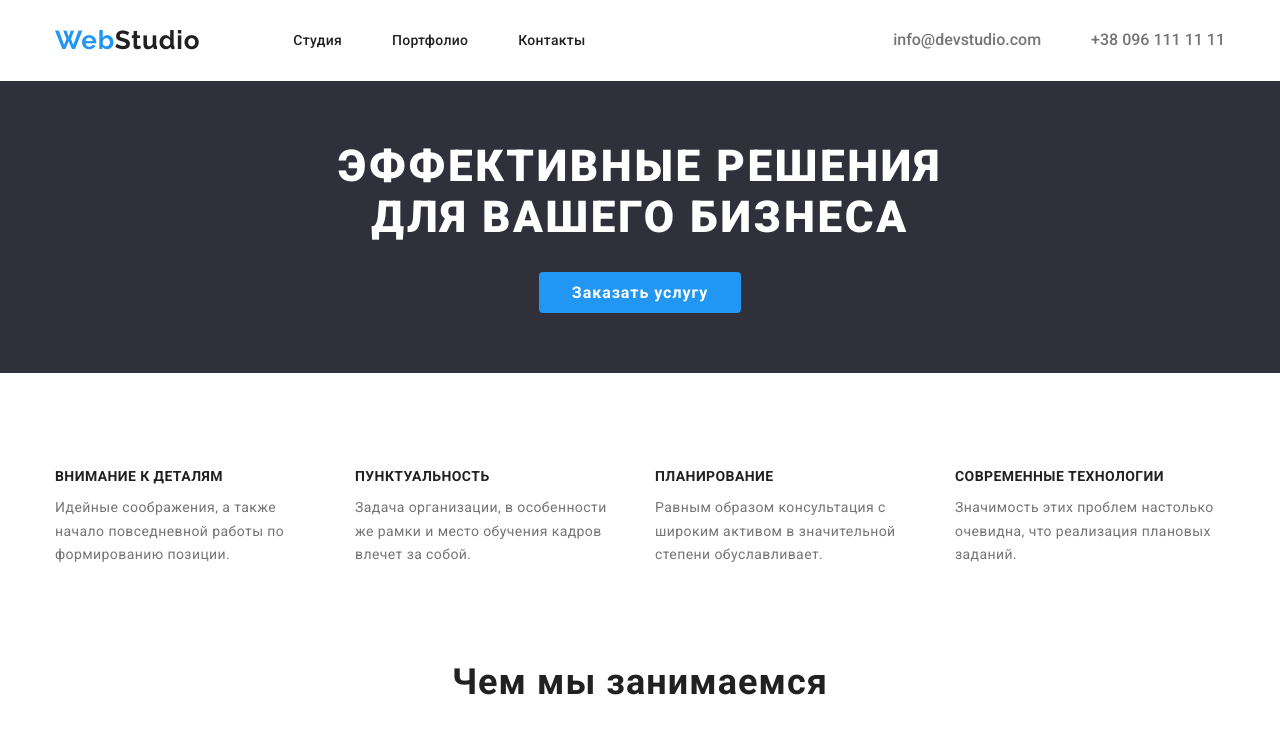
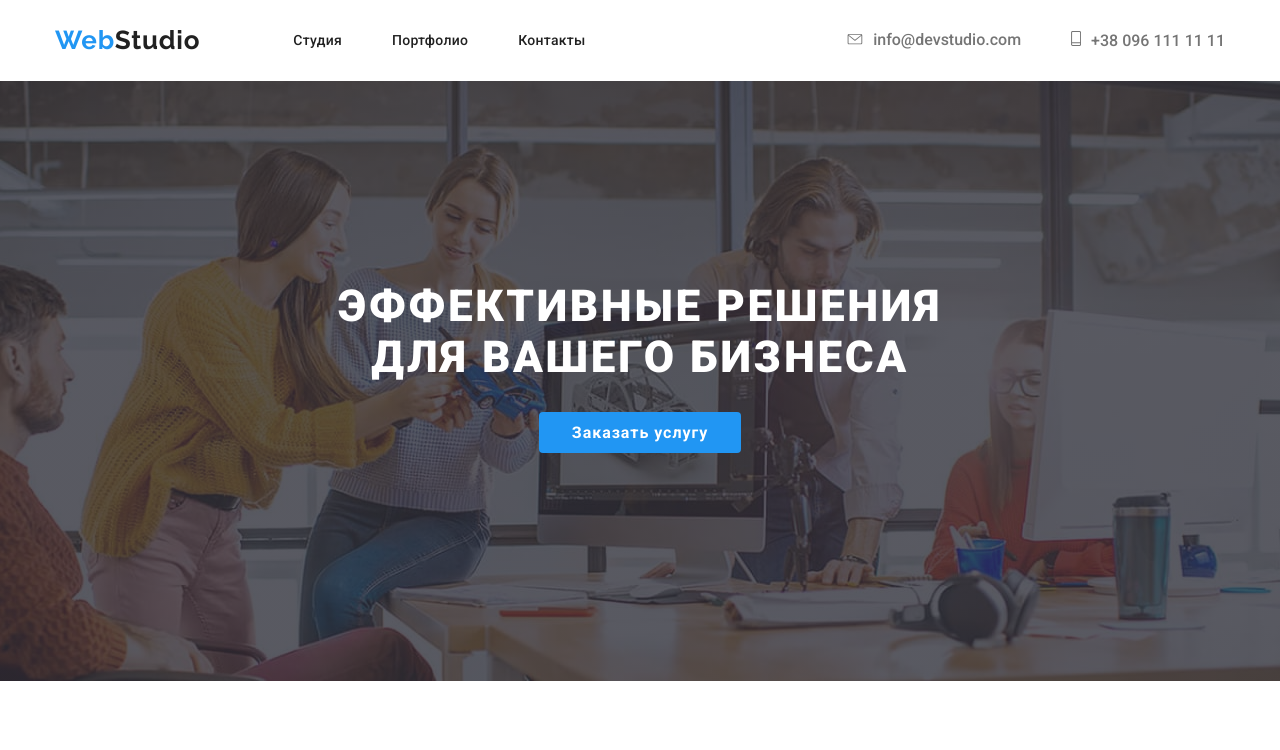
Before and after one commit to ZdorovykSergiy/goit-markup-hw-04, a plain HTML site: page index.html in a window 1280 px wide. Shown: the top 750 px of the page. Drawn offline with nearby package versions, Linux system fonts and the light colour scheme.

Commit message:
заливка

```diff
--- a/css/style.css
+++ b/css/style.css
@@ -63,6 +63,22 @@ ul {
 .contact-item {
   margin-left: auto;
 }
+.contacts-icon {
+  margin-right: 10px;
+  fill: currentColor;
+}
+.contacts-icon.mail {
+  width: 16px;
+  height: 11px;
+}
+.contacts-icon.phone {
+  width: 10px;
+  height: 15px;
+}
+.contacts .item:hover,
+.contacts .item:focus {
+  color: var(--accent-color);
+}
 .nav,
 .contack-link,
 .name-comand {
@@ -80,8 +96,25 @@ ul {
   letter-spacing: 0.06em;
   line-height: 1, 36;
 }
+
 .main-section {
+  background-image: linear-gradient(
+      to right,
+      rgba(47, 48, 58, 0.8),
+      rgba(47, 48, 58, 0.8)
+    ),
+    url(../image/header.jpg);
+  background-repeat: no-repeat;
+  background-position: center;
+  background-size: cover;
   text-align: center;
+  height: 600px;
+  max-width: 1600px;
+  margin-left: auto;
+  margin-right: auto;
+  text-align: center;
+  padding-top: 200px;
+  padding-bottom: 200px;
   padding-top: 200px;
   padding-bottom: 200px;
 }
@@ -219,7 +252,7 @@ figure {
 .text-profesional {
   color: var(--first-text-color);
 }
-.main-section,
+
 footer {
   background-color: var(--section-one-color);
   padding-top: 60px;
--- a/index.html
+++ b/index.html
@@ -36,11 +36,15 @@
           <ul class="contact-item">
             <li class="cont-item">
               <a class="contack-link" href="mailto:info@devstudio.com"
+                ><svg class="contacts-icon mail">
+                  <use href="./image/sprite.svg#icon-envelope"></use></svg
                 >info@devstudio.com</a
               >
             </li>
             <li class="cont-item">
               <a class="contack-link" href="tel:+380961111111"
+                ><svg class="contacts-icon phone">
+                  <use href="./image/sprite.svg#icon-phone"></use></svg
                 >+38 096 111 11 11</a
               >
             </li>
```
Also changed, not shown: portfolio.html (+6 -2 lines).
